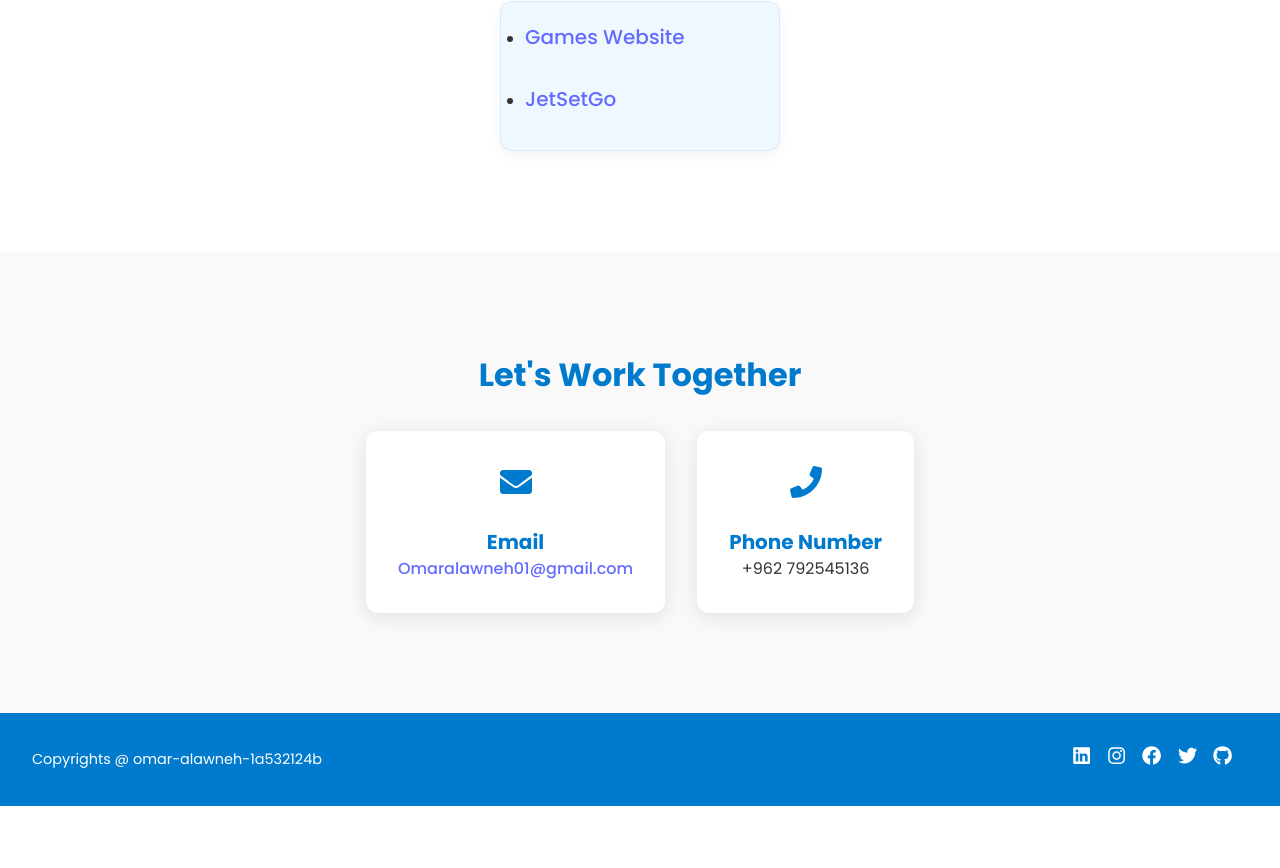
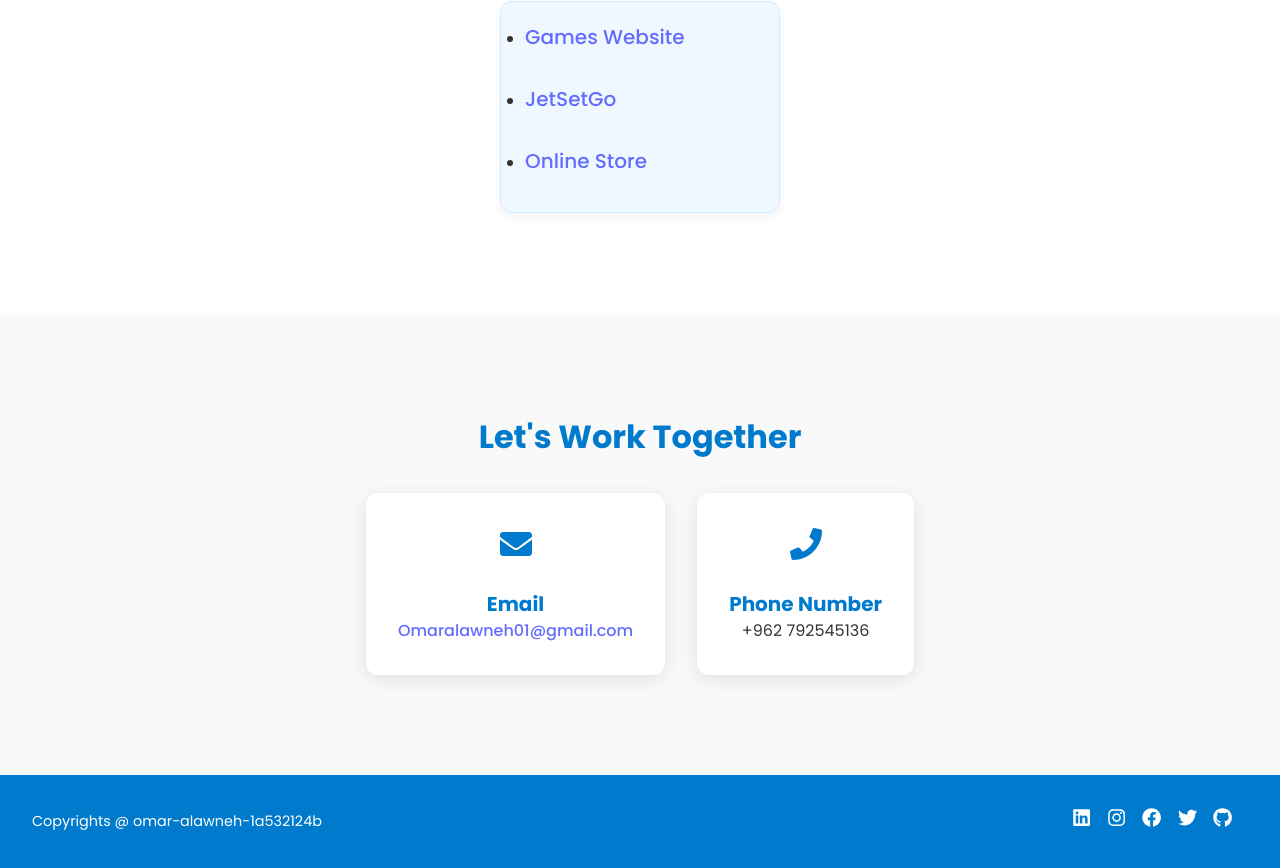
Before and after one commit to OmarAlawneh01/my-portfolio, a React (Vite) app: page / in a window 1280 px wide. Shown: the part 1936-2804 px from the top of the page. Before the commit the page ends 2742 px from the top, so only its background shows below. Built offline with nearby package versions, Linux system fonts and the light colour scheme.

Commit message:
ubdate projects and header(the cv link)

```diff
--- a/src/Header.jsx
+++ b/src/Header.jsx
@@ -17,7 +17,7 @@
         <a href="#project">Projects</a>
         <a href="#content">Contact</a>
         <a
-          href="https://drive.google.com/file/d/1Hihbcp3evFED3yuZOhcNeFOnLSi--XbP/view?usp=drive_link"
+          href="https://docs.google.com/document/d/11YUUf3KDXD3HevVijZSrK_AXP5m4P5P5fKeii5bT40o/edit?usp=sharing"
           download
         >
           my cv
--- a/src/projects.jsx
+++ b/src/projects.jsx
@@ -22,6 +22,14 @@
                   </a>
                 </h1>
               </li>
+              <br />
+              <li>
+                <h1>
+                  <a href="">
+                    Online Store
+                  </a>
+                </h1>
+              </li>
             </ul>
           </div>
         </div>
```
